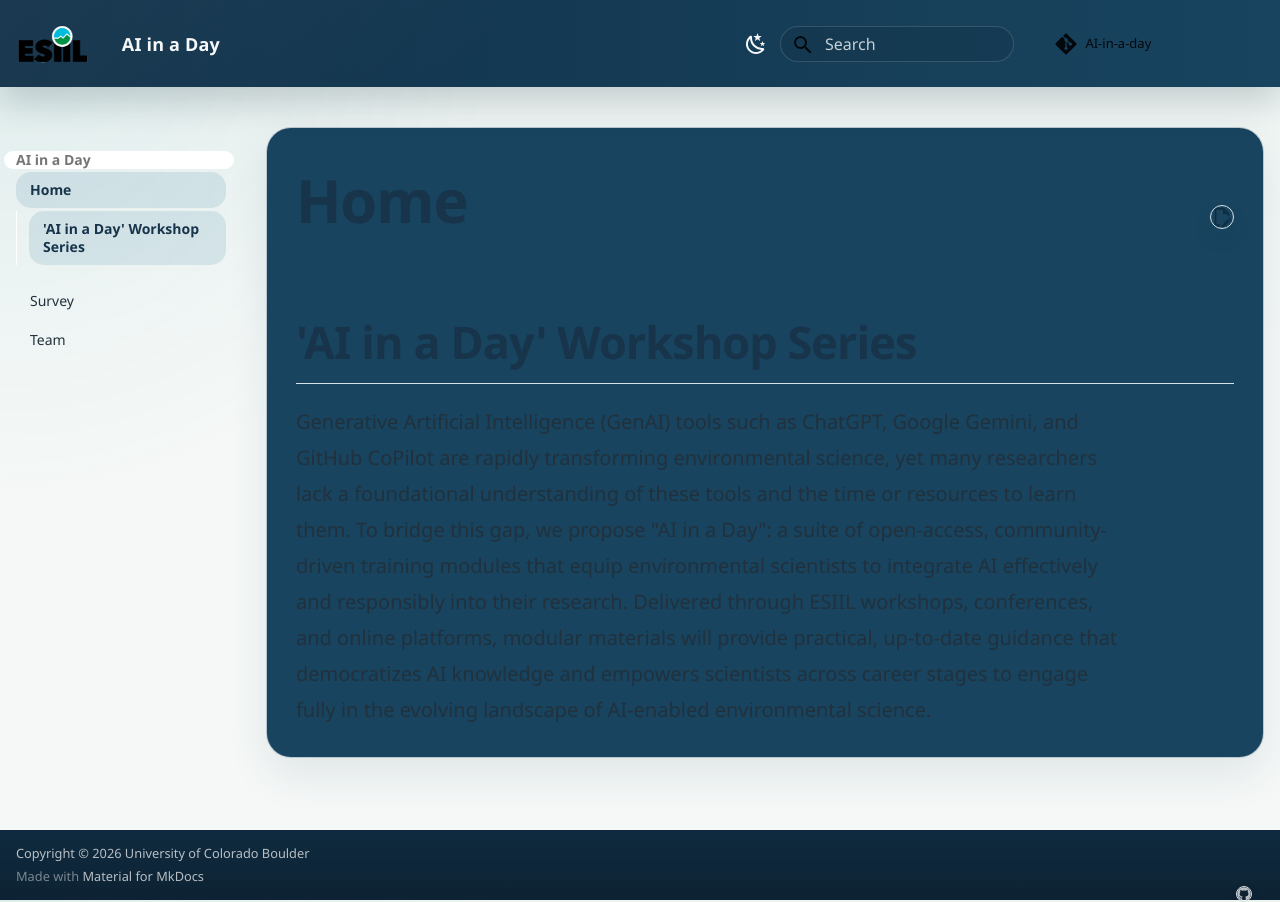
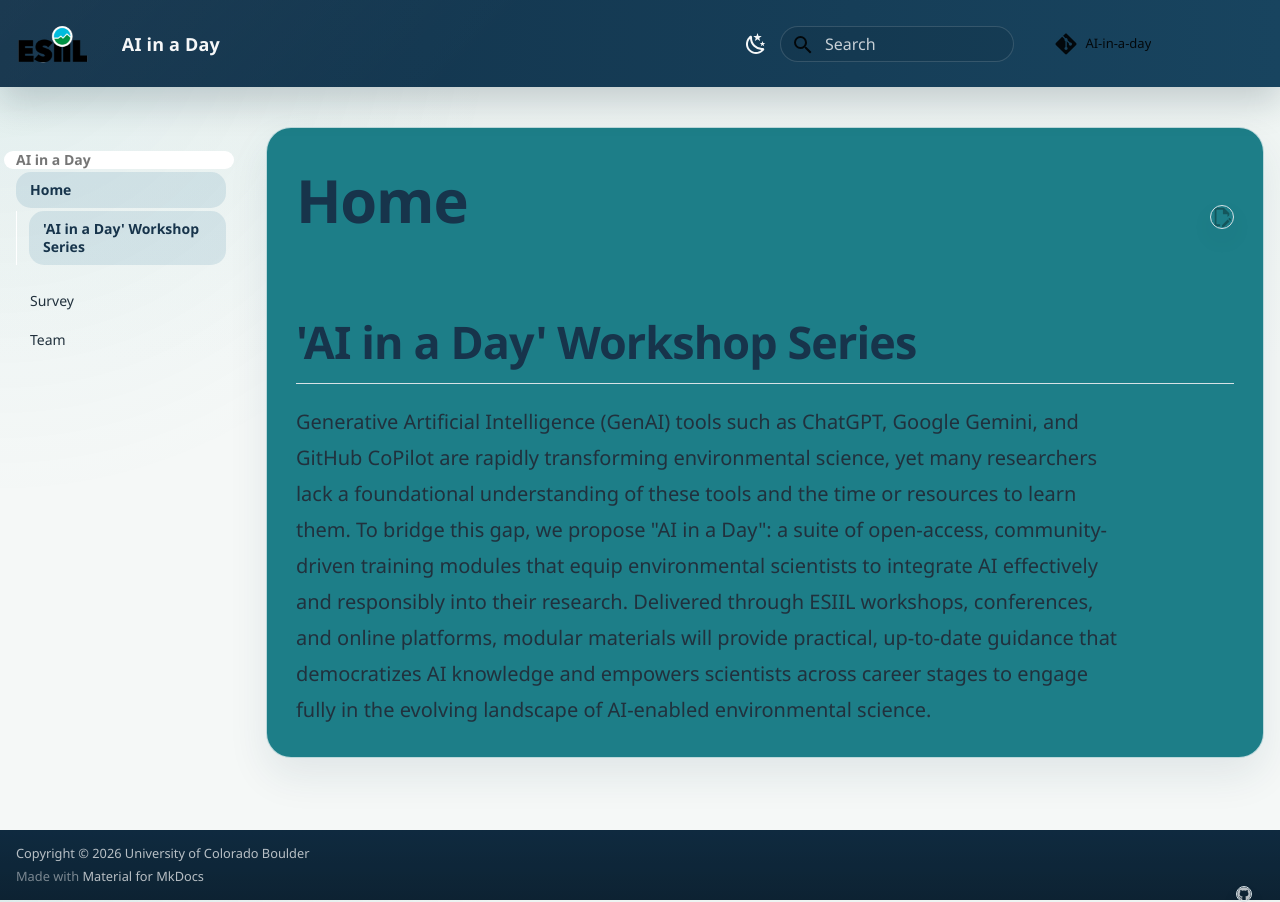
Before and after one commit to CU-ESIIL/AI-in-a-day, an MkDocs documentation site: the page built from docs/index.md, in a window 1280 px wide. Built offline with MkDocs 1.6.1 and Material for MkDocs 9.7.7, drawn with Linux system fonts in a browser that asks for light colours; comment, search, counter and statistics services are not loaded.

Commit message:
fix: set main content block to a  background color that works in both light/dark mode

```diff
--- a/docs/stylesheets/extra.css
+++ b/docs/stylesheets/extra.css
@@ -127,7 +127,7 @@
 
 .md-content__inner {
   padding: clamp(1.2rem, 1rem + 0.7vw, 2rem);
-  background: var(--esiil-color-brand-800);
+  background: var(--esiil-color-accent-600);
   border: 1px solid rgba(255, 255, 255, 0.7);
   box-shadow: var(--esiil-shadow-md);
   backdrop-filter: blur(8px);
```
